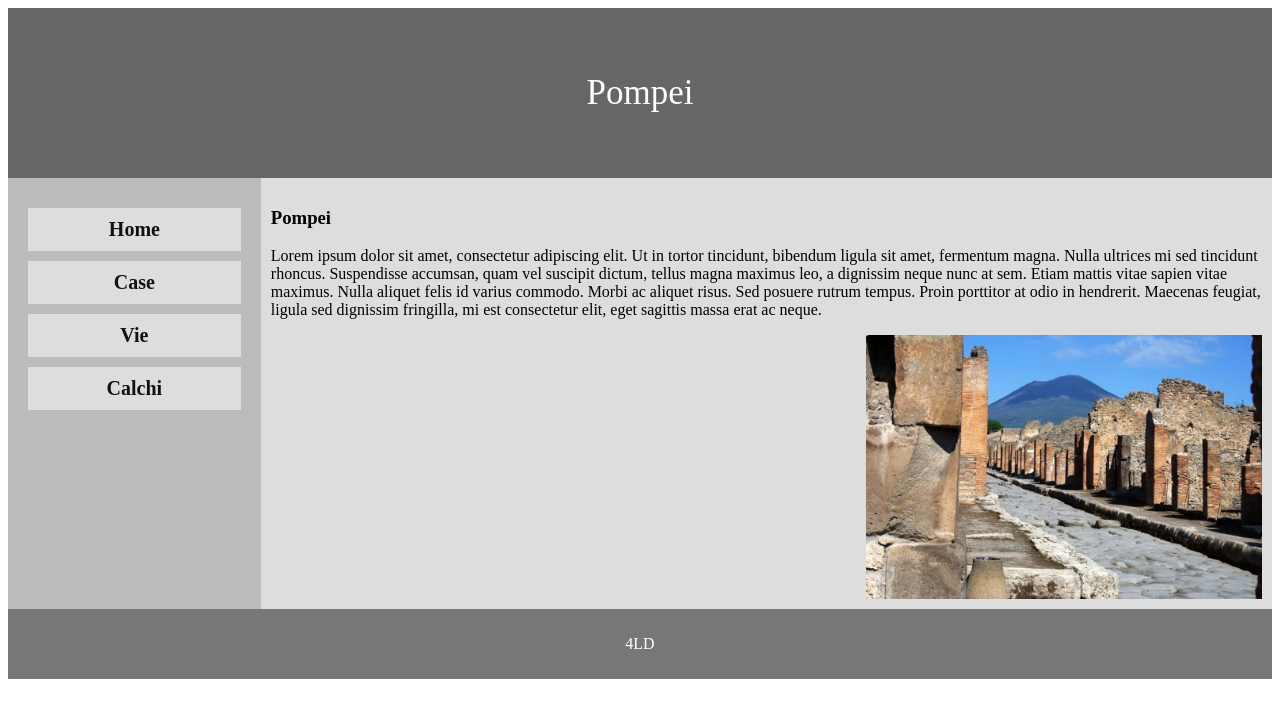
After one commit to DoldiRiccardo/DoldiRiccardo.github.io, a PHP site: page /naplesWebSite/pompei/pompei.html in a window 1280 px wide. The commit adds this page. Shown: the top 718 px of the page. Run offline with PHP 8.4, Linux system fonts and the light colour scheme.

Commit message:
Add files via upload

```diff
--- a/naplesWebSite/css/main.css
+++ b/naplesWebSite/css/main.css
@@ -1,7 +1,17 @@
 * {
     box-sizing: border-box;
 }
-a {
+.img-article{
+    float: right;
+    width: 40%;
+    height: auto;
+    clear: both;
+}
+.img-responsive{
+    width: 100%;
+    height: auto;
+}
+.button {
     width: 100%;
     background-color: #ddd;
     text-decoration: none;
@@ -46,11 +56,35 @@ footer {
     text-align: center;
     color: white;
 }
-@media (max-width: 1230px) {
+
+@media (max-width: 1230px){
     section {
         flex-direction: column;
     }
     nav{
-      max-width: 100%;
+        max-width: 100%;
+        display: flex;
+        flex-direction: row;
+        justify-content: center;
+    }
+    .button{
+        width: auto;
+        padding-right: 40px;
+        padding-left: 40px;
+        margin-top: 0px;
+        margin-right: 10px;
     }
 }
+@media (max-width: 768px) {
+    section {
+        flex-direction: column;
+    }
+    nav{
+        max-width: 100%;
+        flex-direction: column;
+    }
+    .button{
+        width: 100%;
+        margin-top: 10px;
+    }
+}
--- /dev/null
+++ b/naplesWebSite/pompei/pompei.html
@@ -0,0 +1,32 @@
+<!DOCTYPE html>
+<html lang="it" dir="ltr">
+    <head>
+        <meta charset="utf-8">
+        <meta name="viewport" content="width=device-width, initial-scale=1">
+    	<link rel="stylesheet" href="../css/main.css" type="text/css">
+        <title>napoliSite-Pompei</title>
+    </head>
+  <body>
+    <header>
+        <p>Pompei<p>
+    </header>
+    <section>
+            <nav>
+                <a class="button" href="../index.html">Home</a>
+                <a class= "button" href="pompei/case.html">Case</a>
+                <a class= "button" href="pompei/vie.html">Vie</a>
+                <a class= "button" href="pompei/calchi.html">Calchi</a>
+            </nav>
+        <article>
+            <h1>Pompei</h1>
+            <p>Lorem ipsum dolor sit amet, consectetur adipiscing elit. Ut in tortor tincidunt, bibendum ligula sit amet, fermentum magna. Nulla ultrices mi sed tincidunt rhoncus. Suspendisse accumsan, quam vel suscipit dictum, tellus magna maximus leo, a dignissim neque nunc at sem. Etiam mattis vitae sapien vitae maximus. Nulla aliquet felis id varius commodo. Morbi ac aliquet risus. Sed posuere rutrum tempus. Proin porttitor at odio in hendrerit. Maecenas feugiat, ligula sed dignissim fringilla, mi est consectetur elit, eget sagittis massa erat ac neque.
+            </p>
+            <img class="img-article" src="../img/pompeiHome.jpg">
+
+        </article>
+    </section>
+        <footer>
+			<p>4LD</p>
+		</footer>
+  </body>
+</html>
```
Also changed, not shown: naplesWebSite/index.html (+4 -4 lines), naplesWebSite/pompei/calchi.html (added, +30 -0 lines), naplesWebSite/pompei/case.html (added, +30 -0 lines), naplesWebSite/pompei/vie.html (added, +30 -0 lines).
